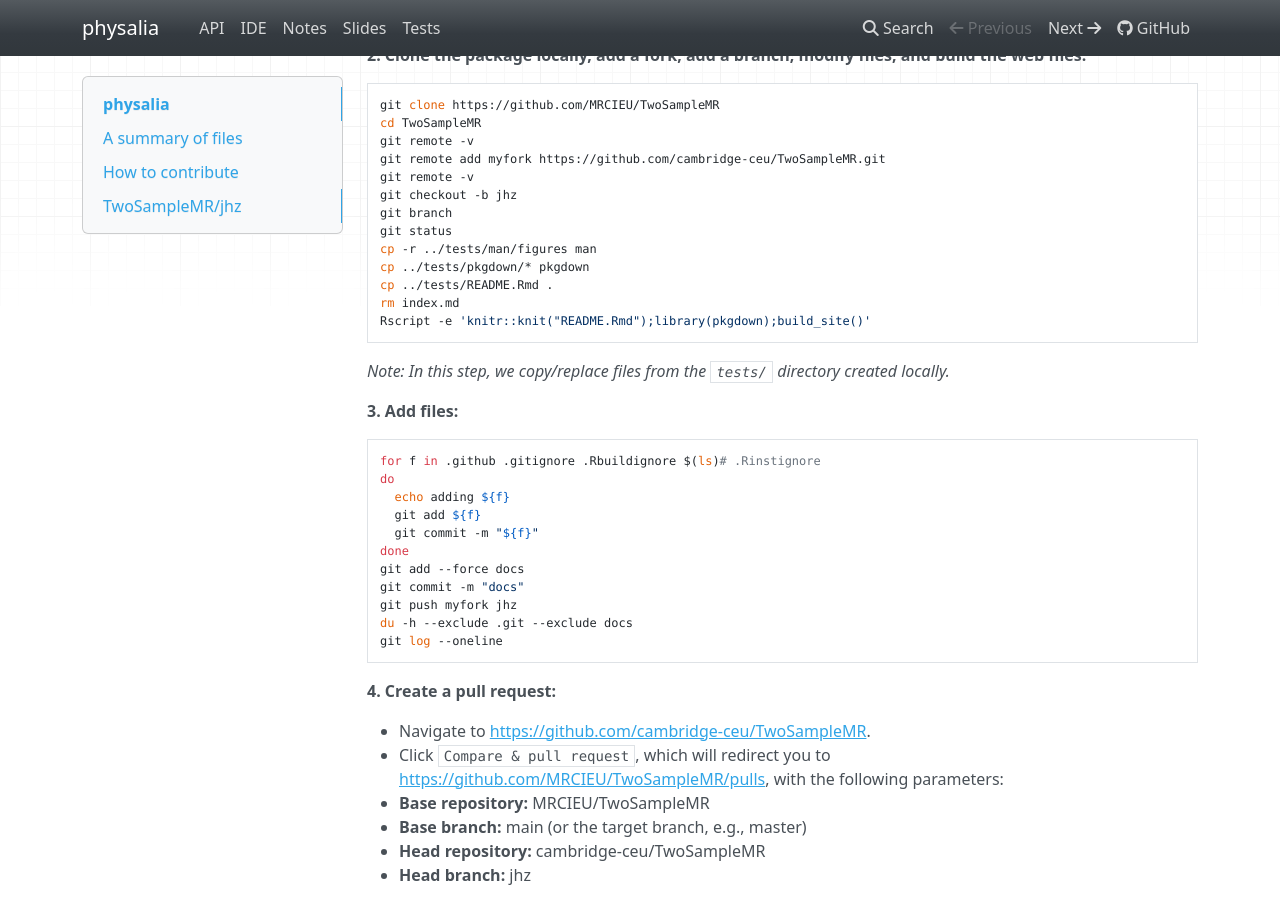
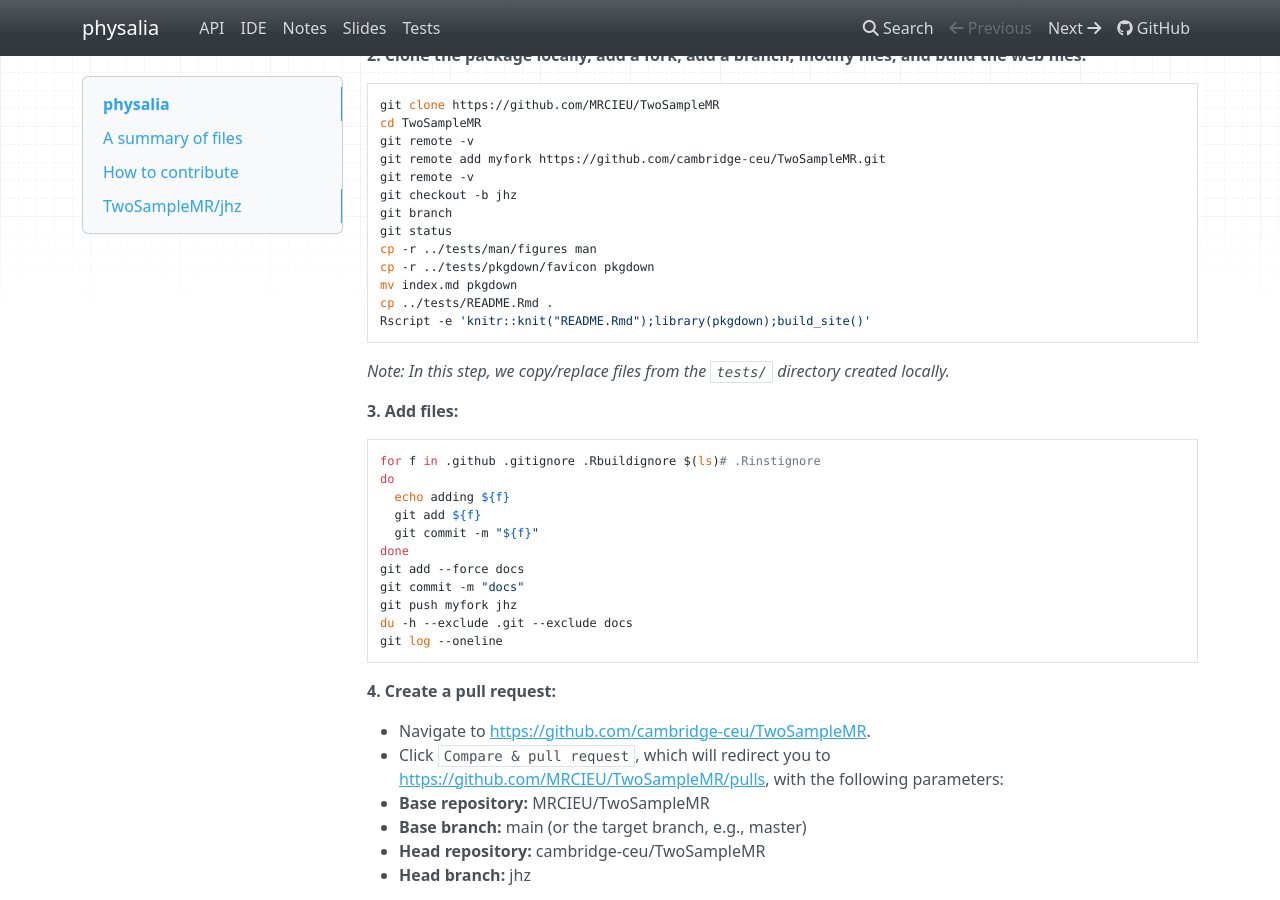
Before and after one commit to jinghuazhao/physalia, an MkDocs documentation site: the page built from docs/README.md, in a window 1280 px wide and 900 px high, scrolled down 1274 px. Built offline with MkDocs 1.6.1, drawn with Linux system fonts in a browser that asks for light colours; nearby versions of some CDN libraries; a script that is not in the unit is left out.

Commit message:
physalia

````diff
--- a/docs/README.md
+++ b/docs/README.md
@@ -56,9 +56,9 @@ git checkout -b jhz
 git branch
 git status
 cp -r ../tests/man/figures man
-cp ../tests/pkgdown/* pkgdown
+cp -r ../tests/pkgdown/favicon pkgdown
+mv index.md pkgdown
 cp ../tests/README.Rmd .
-rm index.md
 Rscript -e 'knitr::knit("README.Rmd");library(pkgdown);build_site()'
 ```
 
````
